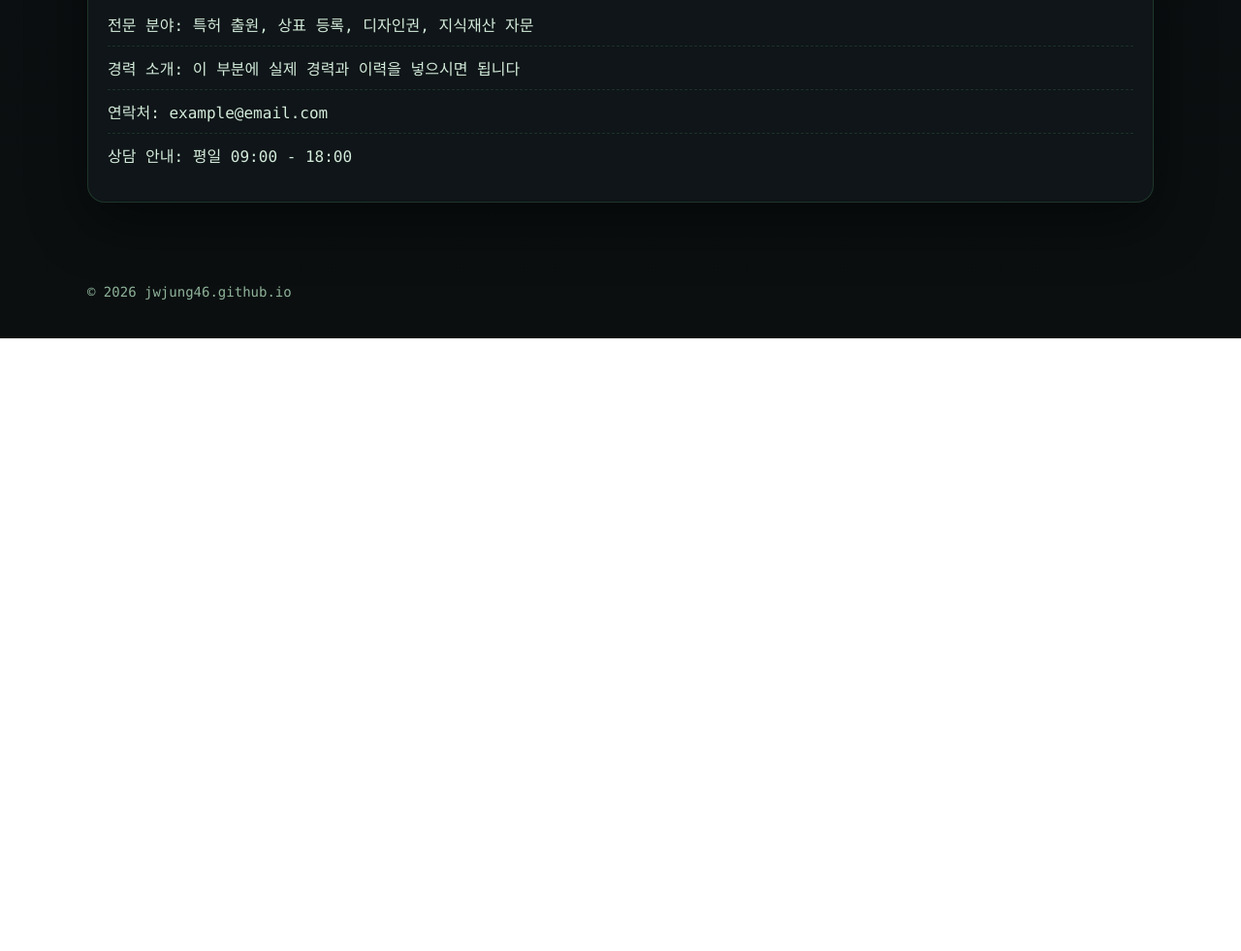
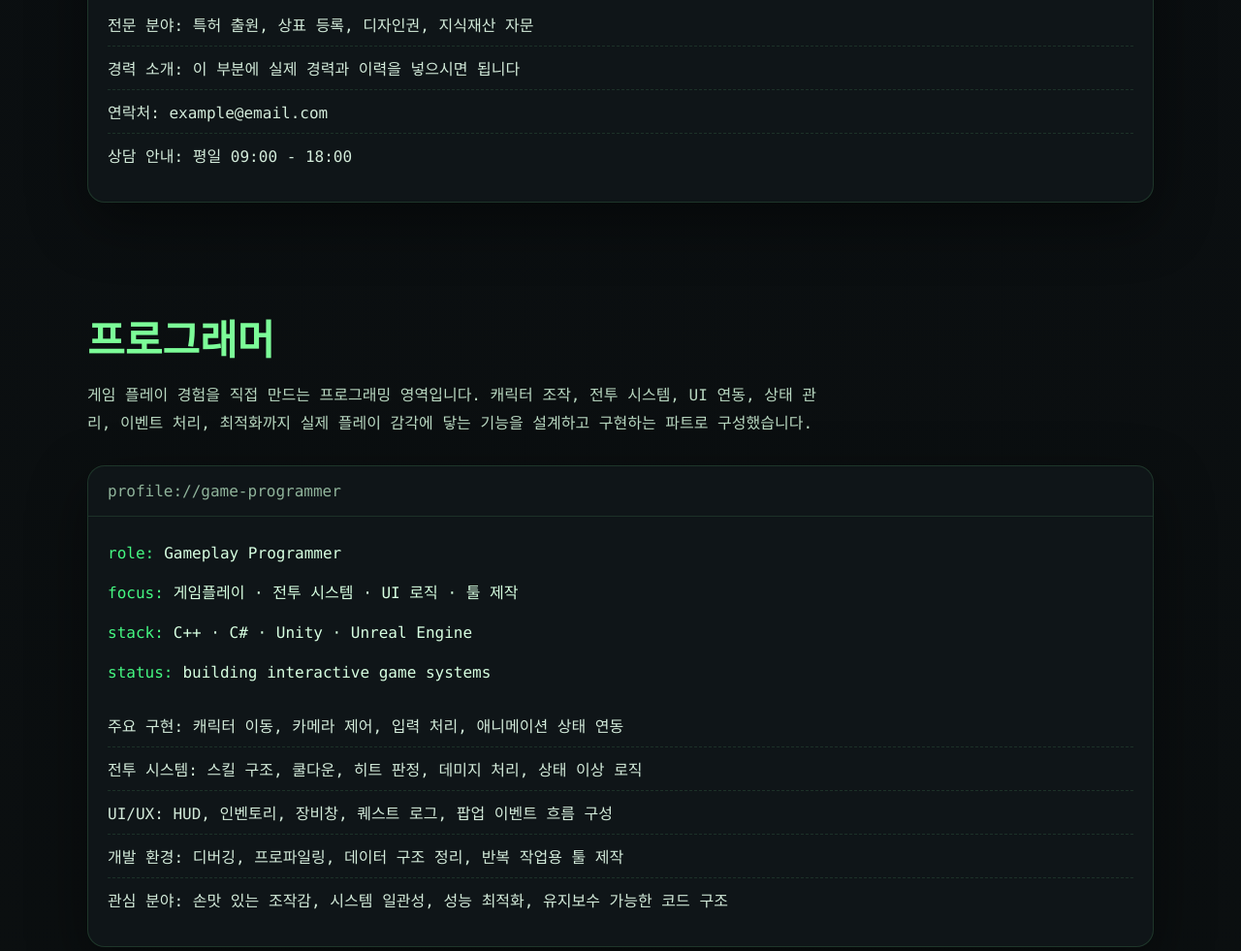
Before and after one commit to jwjung46/jwjung46.github.io, a plain HTML site: page index.html in a window 1280 px wide. Shown: the part 1344-2325 px from the top of the page at 97% size. Before the commit the page ends 1693 px from the top, so only its background shows below. Drawn offline with Linux system fonts and the light colour scheme.

Commit message:
Add programmer section with profile details
Added a new section for programmer profile with details about gameplay programming, including skills and focus areas.

```diff
--- a/index.html
+++ b/index.html
@@ -1,5 +1,6 @@
 <!doctype html>
 <html lang="ko">
+
 <head>
   <meta charset="UTF-8" />
   <meta name="viewport" content="width=device-width, initial-scale=1.0" />
@@ -24,6 +25,7 @@
 
     html {
       scroll-behavior: smooth;
+      scroll-padding-top: var(--nav-height, 0px);
     }
 
     body {
@@ -132,9 +134,17 @@
       border-radius: 50%;
     }
 
-    .dot.red { background: var(--danger); }
-    .dot.yellow { background: var(--warn); }
-    .dot.green { background: var(--green-strong); }
+    .dot.red {
+      background: var(--danger);
+    }
+
+    .dot.yellow {
+      background: var(--warn);
+    }
+
+    .dot.green {
+      background: var(--green-strong);
+    }
 
     .terminal-title {
       color: var(--muted);
@@ -322,7 +332,9 @@
     }
 
     @keyframes blink {
-      50% { opacity: 0; }
+      50% {
+        opacity: 0;
+      }
     }
 
     @media (max-width: 860px) {
@@ -342,6 +354,7 @@
     }
   </style>
 </head>
+
 <body>
   <header class="nav">
     <div class="wrap nav-inner">
@@ -349,6 +362,7 @@
       <nav class="menu">
         <a href="#top">메인</a>
         <a href="#patent">변리사</a>
+        <a href="#programmer">프로그래머</a>
       </nav>
     </div>
   </header>
@@ -385,6 +399,7 @@
           <div class="cta">
             <a class="btn btn-primary" href="#top">메인</a>
             <a class="btn btn-ghost" href="#patent">변리사</a>
+            <a class="btn btn-ghost" href="#programmer">프로그래머</a>
           </div>
         </div>
       </div>
@@ -441,9 +456,62 @@
       </div>
     </section>
 
+    <section id="programmer" class="section">
+      <h2 class="section-title">프로그래머</h2>
+      <p class="section-desc">
+        게임 플레이 경험을 직접 만드는 프로그래밍 영역입니다.
+        캐릭터 조작, 전투 시스템, UI 연동, 상태 관리, 이벤트 처리, 최적화까지
+        실제 플레이 감각에 닿는 기능을 설계하고 구현하는 파트로 구성했습니다.
+      </p>
+
+      <div class="profile-box">
+        <div class="profile-head">profile://game-programmer</div>
+        <div class="profile-body">
+          <div class="line">
+            <span class="prompt">role:</span>
+            <span class="cmd">Gameplay Programmer</span>
+          </div>
+          <div class="line">
+            <span class="prompt">focus:</span>
+            <span class="cmd">게임플레이 · 전투 시스템 · UI 로직 · 툴 제작</span>
+          </div>
+          <div class="line">
+            <span class="prompt">stack:</span>
+            <span class="cmd">C++ · C# · Unity · Unreal Engine</span>
+          </div>
+          <div class="line">
+            <span class="prompt">status:</span>
+            <span class="cmd">building interactive game systems</span>
+          </div>
+
+          <ul>
+            <li>주요 구현: 캐릭터 이동, 카메라 제어, 입력 처리, 애니메이션 상태 연동</li>
+            <li>전투 시스템: 스킬 구조, 쿨다운, 히트 판정, 데미지 처리, 상태 이상 로직</li>
+            <li>UI/UX: HUD, 인벤토리, 장비창, 퀘스트 로그, 팝업 이벤트 흐름 구성</li>
+            <li>개발 환경: 디버깅, 프로파일링, 데이터 구조 정리, 반복 작업용 툴 제작</li>
+            <li>관심 분야: 손맛 있는 조작감, 시스템 일관성, 성능 최적화, 유지보수 가능한 코드 구조</li>
+          </ul>
+        </div>
+      </div>
+    </section>
+
     <div class="footer">
       © 2026 jwjung46.github.io
     </div>
   </main>
+
+  <script>
+    function setNavHeight() {
+      const nav = document.querySelector('.nav');
+      if (!nav) return;
+      const navHeight = nav.getBoundingClientRect().height;
+      document.documentElement.style.setProperty('--nav-height', `${navHeight}px`);
+    }
+
+    window.addEventListener('load', setNavHeight);
+    window.addEventListener('resize', setNavHeight);
+  </script>
+
 </body>
+
 </html>
```
